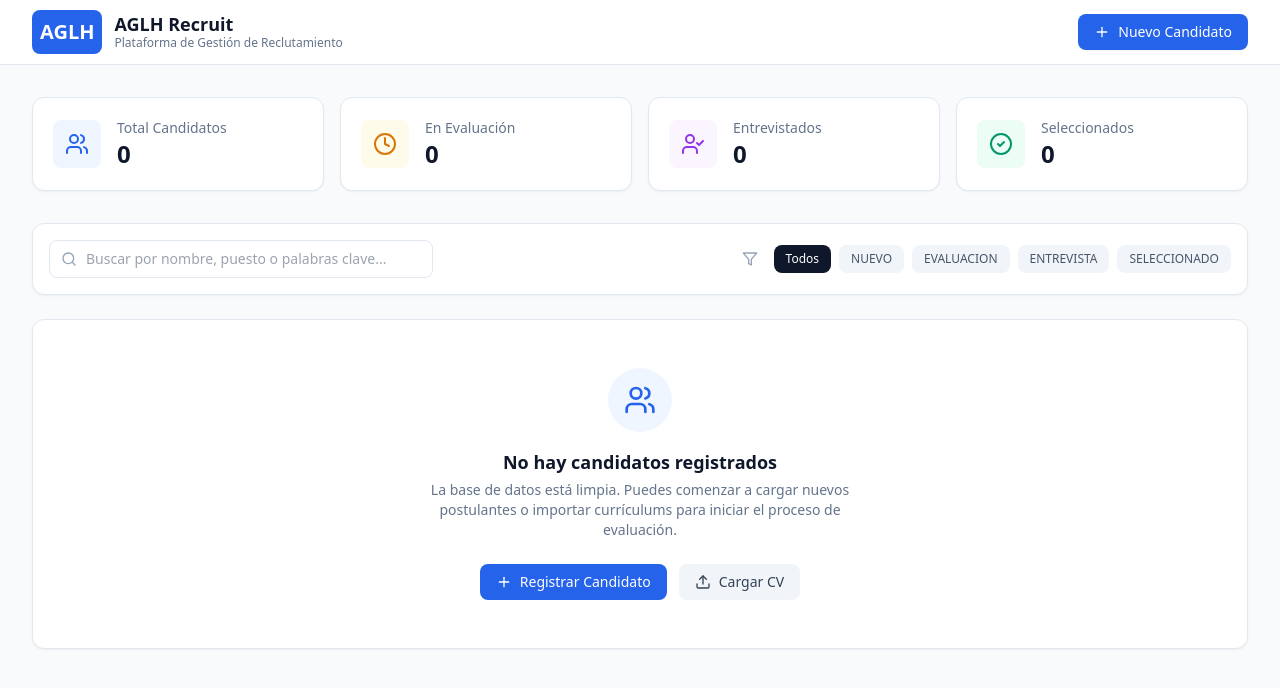
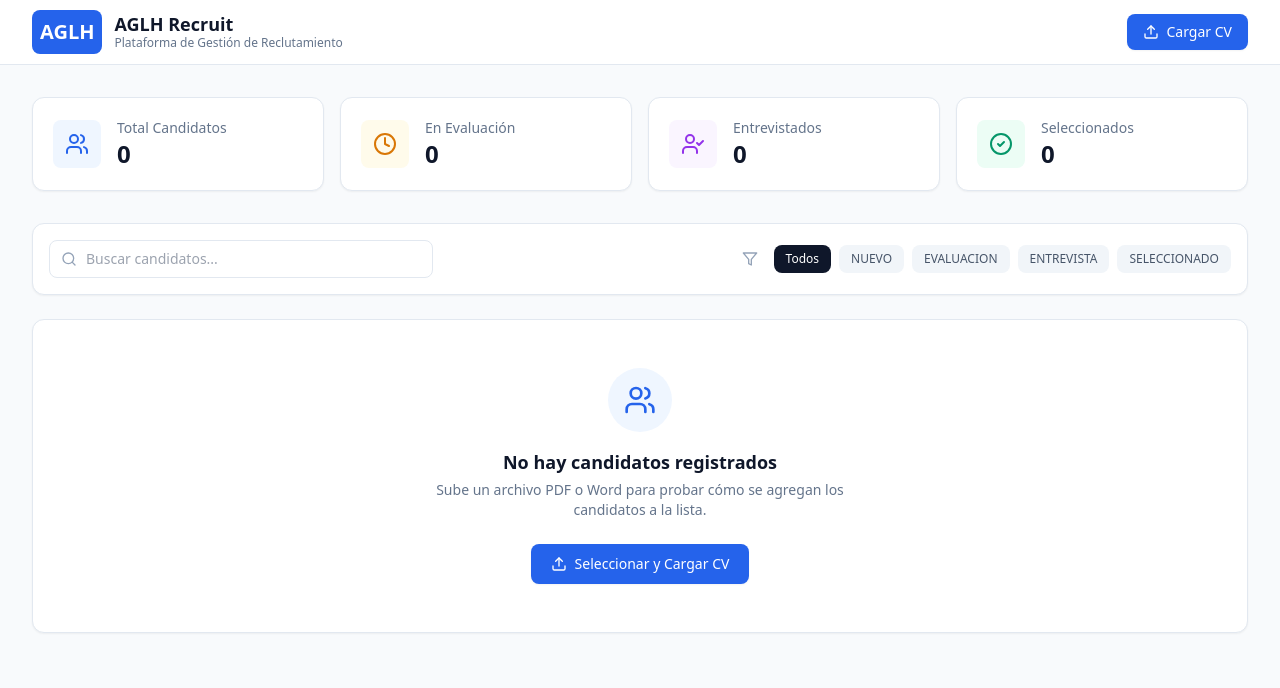
Before and after one commit to belenfernandezaglh/aglh-recruit, a Next.js app: page / in a window 1280 px wide. Shown: the top 688 px of the page. Built offline with nearby package versions, Linux system fonts and the light colour scheme.

Commit message:
Update page.tsx

```diff
--- a/app/page.tsx
+++ b/app/page.tsx
@@ -1,31 +1,79 @@
 'use client';
 
-import React, { useState } from 'react';
+import React, { useState, useRef } from 'react';
 import {
   Users,
   Search,
   Filter,
   Plus,
   UserCheck,
-  Briefcase,
+  Upload,
+  CheckCircle2,
+  Clock,
   FileText,
-  Building2,
-  Upload,
-  Calendar,
-  CheckCircle2,
-  XCircle,
-  Clock
+  Trash2
 } from 'lucide-react';
 
 export default function Home() {
   const [searchTerm, setSearchTerm] = useState('');
   const [selectedStatus, setSelectedStatus] = useState('ALL');
+  const [candidates, setCandidates] = useState<any[]>([]);
 
-  // Lista de candidatos vacía para iniciar desde cero
-  const [candidates, setCandidates] = useState([]);
+  // Referencia para activar el selector de archivos oculto
+  const fileInputRef = useRef<HTMLInputElement>(null);
+
+  // Función para abrir la carpeta de archivos al hacer clic en "Cargar CV"
+  const handleUploadClick = () => {
+    fileInputRef.current?.click();
+  };
+
+  // Función que procesa el archivo seleccionado y crea un candidato
+  const handleFileChange = (event: React.ChangeEvent<HTMLInputElement>) => {
+    const file = event.target.files?.[0];
+    if (file) {
+      // Extrae el nombre del archivo eliminando la extensión para usarlo como nombre provisorio
+      const cleanName = file.name.replace(/\.[^/.]+$/, "").replace(/[-_]/g, " ");
+
+      const newCandidate = {
+        id: Date.now(),
+        name: cleanName,
+        position: 'Candidato General',
+        status: 'NUEVO',
+        fileName: file.name,
+        date: new Date().toLocaleDateString('es-ES')
+      };
+
+      setCandidates((prev) => [newCandidate, ...prev]);
+
+      // Limpia el input para permitir volver a subir el mismo archivo si se desea
+      event.target.value = '';
+    }
+  };
+
+  // Eliminar candidato de la lista
+  const handleDelete = (id: number) => {
+    setCandidates((prev) => prev.filter(c => c.id !== id));
+  };
+
+  // Filtrado de candidatos
+  const filteredCandidates = candidates.filter(candidate => {
+    const matchesSearch = candidate.name.toLowerCase().includes(searchTerm.toLowerCase()) ||
+                          candidate.position.toLowerCase().includes(searchTerm.toLowerCase());
+    const matchesStatus = selectedStatus === 'ALL' || candidate.status === selectedStatus;
+    return matchesSearch && matchesStatus;
+  });
 
   return (
     <div className="min-h-screen bg-slate-50 text-slate-800">
+      {/* Input Oculto para Selección de Archivos */}
+      <input
+        type="file"
+        ref={fileInputRef}
+        onChange={handleFileChange}
+        accept=".pdf,.doc,.docx"
+        className="hidden"
+      />
+
       {/* Header Principal */}
       <header className="bg-white border-b border-slate-200 sticky top-0 z-10">
         <div className="max-w-7xl mx-auto px-4 sm:px-6 lg:px-8 h-16 flex items-center justify-between">
@@ -40,9 +88,12 @@ export default function Home() {
           </div>
 
           <div className="flex items-center space-x-3">
-            <button className="bg-blue-600 hover:bg-blue-700 text-white px-4 py-2 rounded-lg text-sm font-medium flex items-center space-x-2 transition-colors shadow-sm">
-              <Plus className="w-4 h-4" />
-              <span>Nuevo Candidato</span>
+            <button
+              onClick={handleUploadClick}
+              className="bg-blue-600 hover:bg-blue-700 text-white px-4 py-2 rounded-lg text-sm font-medium flex items-center space-x-2 transition-colors shadow-sm"
+            >
+              <Upload className="w-4 h-4" />
+              <span>Cargar CV</span>
             </button>
           </div>
         </div>
@@ -50,7 +101,7 @@ export default function Home() {
 
       {/* Contenido Principal */}
       <main className="max-w-7xl mx-auto px-4 sm:px-6 lg:px-8 py-8">
-        {/* Métrica / Resumen Inicial */}
+        {/* Contadores dinámicos */}
         <div className="grid grid-cols-1 md:grid-cols-4 gap-4 mb-8">
           <div className="bg-white p-5 rounded-xl border border-slate-200 shadow-sm flex items-center space-x-4">
             <div className="p-3 bg-blue-50 text-blue-600 rounded-lg">
@@ -58,7 +109,7 @@ export default function Home() {
             </div>
             <div>
               <p className="text-sm font-medium text-slate-500">Total Candidatos</p>
-              <p className="text-2xl font-bold text-slate-900">0</p>
+              <p className="text-2xl font-bold text-slate-900">{candidates.length}</p>
             </div>
           </div>
 
@@ -68,7 +119,9 @@ export default function Home() {
             </div>
             <div>
               <p className="text-sm font-medium text-slate-500">En Evaluación</p>
-              <p className="text-2xl font-bold text-slate-900">0</p>
+              <p className="text-2xl font-bold text-slate-900">
+                {candidates.filter(c => c.status === 'EVALUACION').length}
+              </p>
             </div>
           </div>
 
@@ -78,7 +131,9 @@ export default function Home() {
             </div>
             <div>
               <p className="text-sm font-medium text-slate-500">Entrevistados</p>
-              <p className="text-2xl font-bold text-slate-900">0</p>
+              <p className="text-2xl font-bold text-slate-900">
+                {candidates.filter(c => c.status === 'ENTREVISTA').length}
+              </p>
             </div>
           </div>
 
@@ -88,31 +143,33 @@ export default function Home() {
             </div>
             <div>
               <p className="text-sm font-medium text-slate-500">Seleccionados</p>
-              <p className="text-2xl font-bold text-slate-900">0</p>
+              <p className="text-2xl font-bold text-slate-900">
+                {candidates.filter(c => c.status === 'SELECCIONADO').length}
+              </p>
             </div>
           </div>
         </div>
 
-        {/* Barra de Búsqueda y Filtros */}
+        {/* Buscador y Filtros */}
         <div className="bg-white p-4 rounded-xl border border-slate-200 shadow-sm mb-6 flex flex-col md:flex-row gap-4 justify-between items-center">
           <div className="relative w-full md:w-96">
             <Search className="w-4 h-4 absolute left-3 top-1/2 transform -translate-y-1/2 text-slate-400" />
             <input
               type="text"
-              placeholder="Buscar por nombre, puesto o palabras clave..."
+              placeholder="Buscar candidatos..."
               value={searchTerm}
               onChange={(e) => setSearchTerm(e.target.value)}
-              className="w-full pl-9 pr-4 py-2 border border-slate-200 rounded-lg text-sm focus:outline-none focus:ring-2 focus:ring-blue-500 focus:border-transparent"
+              className="w-full pl-9 pr-4 py-2 border border-slate-200 rounded-lg text-sm focus:outline-none focus:ring-2 focus:ring-blue-500"
             />
           </div>
 
-          <div className="flex items-center space-x-2 w-full md:w-auto overflow-x-auto pb-2 md:pb-0">
+          <div className="flex items-center space-x-2 overflow-x-auto">
             <Filter className="w-4 h-4 text-slate-400 mr-2 shrink-0" />
             {['ALL', 'NUEVO', 'EVALUACION', 'ENTREVISTA', 'SELECCIONADO'].map((status) => (
               <button
                 key={status}
                 onClick={() => setSelectedStatus(status)}
-                className={`px-3 py-1.5 rounded-lg text-xs font-medium whitespace-nowrap transition-colors ${
+                className={`px-3 py-1.5 rounded-lg text-xs font-medium ${
                   selectedStatus === status
                     ? 'bg-slate-900 text-white'
                     : 'bg-slate-100 text-slate-600 hover:bg-slate-200'
@@ -124,26 +181,58 @@ export default function Home() {
           </div>
         </div>
 
-        {/* Estado Vacío (Sin Datos) */}
+        {/* Vista de Lista o Estado Vacío */}
+        {filteredCandidates.length > 0 ? (
+          <div className="grid grid-cols-1 md:grid-cols-2 lg:grid-cols-3 gap-4">
+            {filteredCandidates.map((candidate) => (
+              <div key={candidate.id} className="bg-white p-5 rounded-xl border border-slate-200 shadow-sm flex flex-col justify-between">
+                <div>
+                  <div className="flex justify-between items-start mb-2">
+                    <span className="text-xs px-2.5 py-1 bg-blue-100 text-blue-700 font-medium rounded-full">
+                      {candidate.status}
+                    </span>
+                    <button
+                      onClick={() => handleDelete(candidate.id)}
+                      className="text-slate-400 hover:text-red-600 transition-colors"
+                      title="Eliminar candidato"
+                    >
+                      <Trash2 className="w-4 h-4" />
+                    </button>
+                  </div>
+                  <h4 className="font-bold text-slate-900 text-base capitalize">{candidate.name}</h4>
+                  <p className="text-xs text-slate-500 mb-3">{candidate.position}</p>
+                </div>
+
+                <div className="border-t border-slate-100 pt-3 mt-3 flex items-center justify-between text-xs text-slate-500">
+                  <div className="flex items-center space-x-1 truncate max-w-[180px]">
+                    <FileText className="w-3.5 h-3.5 shrink-0 text-slate-400" />
+                    <span className="truncate">{candidate.fileName}</span>
+                  </div>
+                  <span>{candidate.date}</span>
+                </div>
+              </div>
+            ))}
+          </div>
+        ) : (
           <div className="bg-white rounded-xl border border-slate-200 p-12 text-center shadow-sm">
             <div className="w-16 h-16 bg-blue-50 text-blue-600 rounded-full flex items-center justify-center mx-auto mb-4">
               <Users className="w-8 h-8" />
             </div>
             <h3 className="text-lg font-bold text-slate-900 mb-1">No hay candidatos registrados</h3>
             <p className="text-slate-500 text-sm max-w-md mx-auto mb-6">
-            La base de datos está limpia. Puedes comenzar a cargar nuevos postulantes o importar currículums para iniciar el proceso de evaluación.
+              Sube un archivo PDF o Word para probar cómo se agregan los candidatos a la lista.
             </p>
-          <div className="flex justify-center space-x-3">
-            <button className="bg-blue-600 hover:bg-blue-700 text-white px-4 py-2 rounded-lg text-sm font-medium flex items-center space-x-2 transition-colors">
-              <Plus className="w-4 h-4" />
-              <span>Registrar Candidato</span>
-            </button>
-            <button className="bg-slate-100 hover:bg-slate-200 text-slate-700 px-4 py-2 rounded-lg text-sm font-medium flex items-center space-x-2 transition-colors">
+            <div className="flex justify-center">
+              <button
+                onClick={handleUploadClick}
+                className="bg-blue-600 hover:bg-blue-700 text-white px-5 py-2.5 rounded-lg text-sm font-medium flex items-center space-x-2 shadow-sm transition-colors"
+              >
                 <Upload className="w-4 h-4" />
-              <span>Cargar CV</span>
+                <span>Seleccionar y Cargar CV</span>
               </button>
             </div>
           </div>
+        )}
       </main>
     </div>
   );
```
Lines whose indentation alone changed are shown as unchanged.
